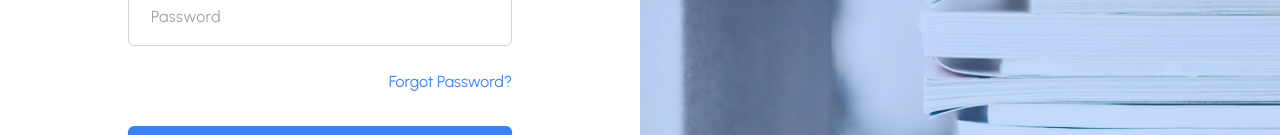
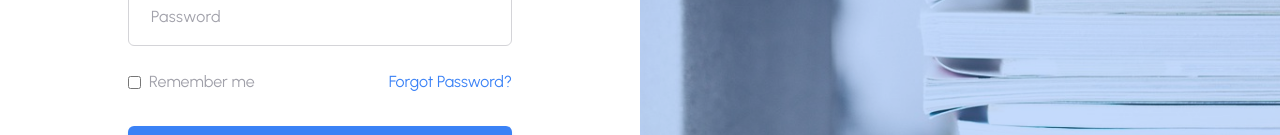
Before and after one commit to Jayme2002/sisaas, a Next.js app: page /auth/login in a window 1280 px wide. Shown: the part 386-521 px from the top of the page. Built offline with nearby package versions, Linux system fonts and the light colour scheme; no server answers; some icons are missing.

Commit message:
feat: added remember me button in the login page

```diff
--- a/src/app/auth/login/page.tsx
+++ b/src/app/auth/login/page.tsx
@@ -4,11 +4,13 @@ import { Icon } from "@iconify/react/dist/iconify.js";
 import React, { useState } from "react";
 import Input from "@/components/Input";
 import Link from "next/link";
-import { getAuth } from "firebase/auth";
 import {
   signInWithEmailAndPassword,
   GoogleAuthProvider,
   signInWithPopup,
+  setPersistence,
+  browserSessionPersistence,
+  browserLocalPersistence,
 } from "firebase/auth";
 import { useRouter } from "next/navigation";
 import { auth, db } from "@/firebase/config";
@@ -18,6 +20,7 @@ function Login() {
   const router = useRouter();
   const [username, setUsername] = useState("");
   const [password, setPassword] = useState("");
+  const [rememberMe, setRememberMe] = useState(false);
 
   function updateUsername(e: React.ChangeEvent<HTMLInputElement>) {
     setUsername(e.target.value);
@@ -29,6 +32,11 @@ function Login() {
 
   async function handleLogin() {
     try {
+      await setPersistence(
+        auth,
+        rememberMe ? browserLocalPersistence : browserSessionPersistence
+      );
+
       const userCredential = await signInWithEmailAndPassword(
         auth,
         username,
@@ -53,10 +61,14 @@ function Login() {
   }
 
   async function handleGoogleLogin() {
-    const auth = getAuth();
     const provider = new GoogleAuthProvider();
 
     try {
+      await setPersistence(
+        auth,
+        rememberMe ? browserLocalPersistence : browserSessionPersistence
+      );
+
       const result = await signInWithPopup(auth, provider);
       const user = result.user;
 
@@ -107,7 +119,16 @@ function Login() {
         value={password}
         onChange={updatePassword}
       />
-      <div className="flex items-center justify-end mt-6">
+      <div className="flex items-center justify-between mt-6">
+        <label className="flex items-center">
+          <input
+            type="checkbox"
+            className="mr-2"
+            checked={rememberMe}
+            onChange={() => setRememberMe(!rememberMe)}
+          />
+          <span className="text-zinc-400 dark:text-zinc-500">Remember me</span>
+        </label>
         <button
           className="text-blue-500"
           onClick={() => router.push("/auth/forgotPassword")}
```
